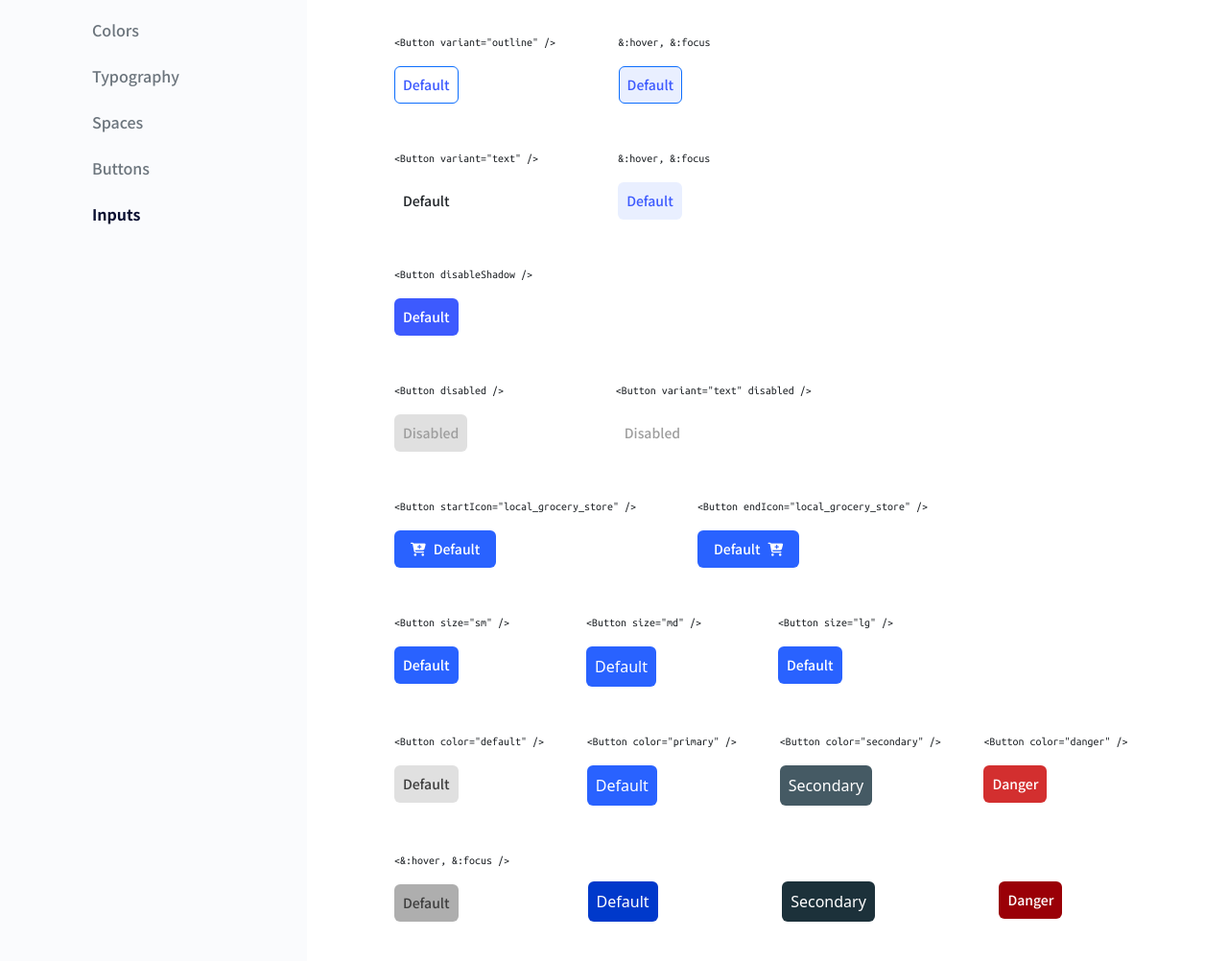
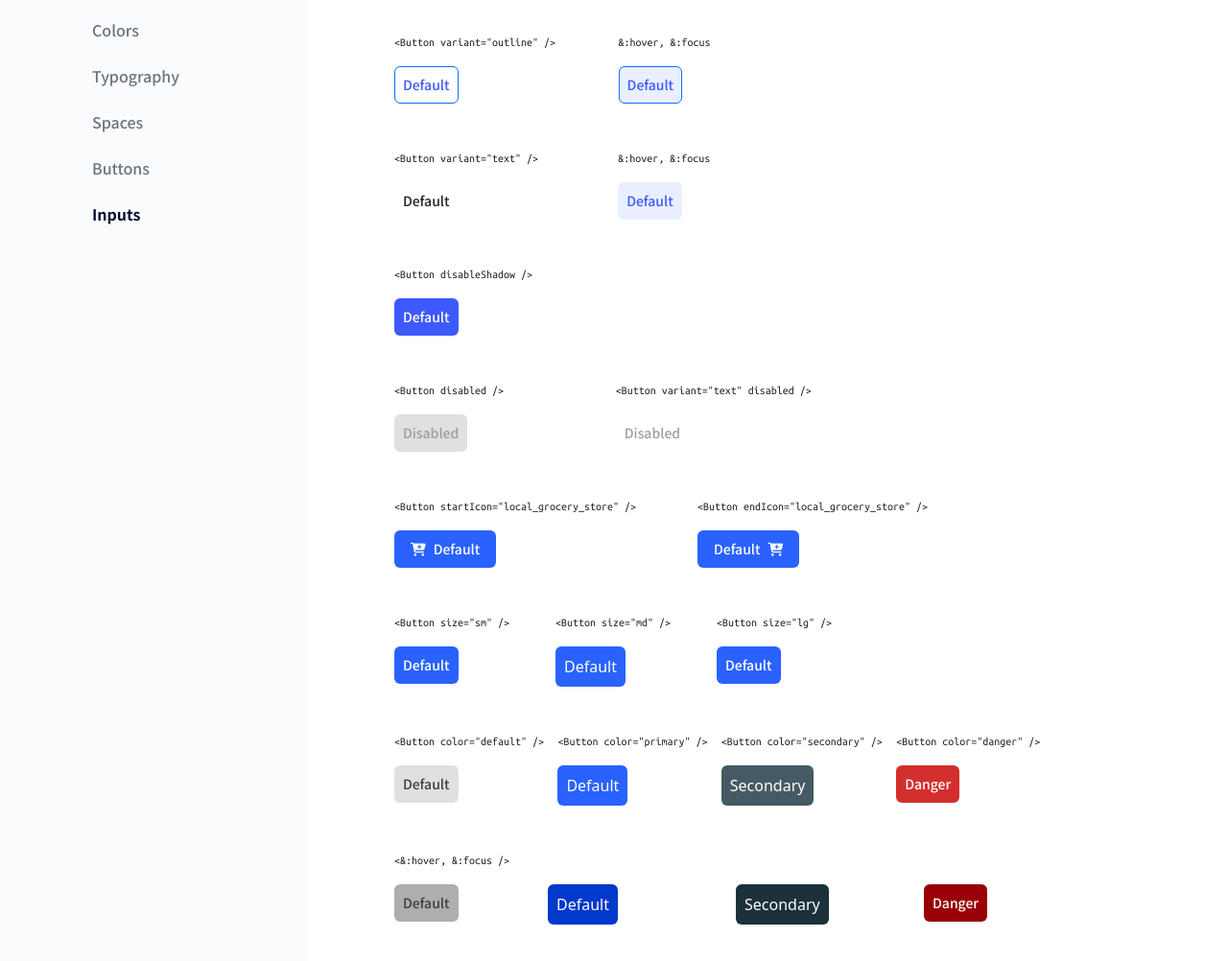
Before and after one commit to Sotun-1010/Button-component-page, a plain HTML site: page index.html in a window 1280 px wide. Shown: the part 192-1194 px from the top of the page at 96% size. Drawn offline with nearby package versions, Linux system fonts and the light colour scheme.

Commit message:
updated readme, added screenshot, also modified the css and html files

```diff
--- a/index.css
+++ b/index.css
@@ -60,7 +60,7 @@ font-family: 'Ubuntu Mono', monospace; */
 
 
 /* code */
-.code {
+.code, .codes {
     font-family: 'Ubuntu Mono', monospace;
     font-size: 12px;
     font-weight: 400;
@@ -146,7 +146,7 @@ font-family: 'Ubuntu Mono', monospace; */
 
 /* group 7 */
 .group-7 {
-    gap: 5rem;
+    gap: 3rem;
 }
 
 .group-7 .left-btn button {
@@ -163,7 +163,7 @@ font-family: 'Ubuntu Mono', monospace; */
 
 /* group 8 */
 .group-8 {
-    gap: 2.8rem;
+    gap: .9rem;
 }
 
 .group-8 .left-btn button {
@@ -185,7 +185,11 @@ font-family: 'Ubuntu Mono', monospace; */
 
 /* group 9 */
 .group-9 {
-    gap: 5.1rem;
+    gap: 2.5rem;
+}
+
+.group-9 .codes {
+    opacity: 0;
 }
 
 .group-9 .left-btn button {
@@ -195,15 +199,15 @@ font-family: 'Ubuntu Mono', monospace; */
 
 .group-9 .left-middle-btn button {
     background-color: #0039CB;
-    margin-top: 31px;
+    /* margin-top: 31px; */
 }
 
 .group-9 .right-middle-btn button {
     background-color: #1C313A;
-    margin-top: 31px;
+    /* margin-top: 31px; */
 }
 
 .group-9 .right-btn button {
     background-color: #9A0007;
-    margin-top: 31px;
+    /* margin-top: 31px; */
 }
--- a/index.html
+++ b/index.html
@@ -118,7 +118,7 @@
     </div>
 
     <!-- Group 8 -->
-    <div class="group-8 d-sm-flex mb-5">
+    <div class="group-8 d-lg-flex mb-5">
       <div class="left-btn">
         <p class="code">&lt;Button color="default" /&gt;</p>
         <button class="btn p-2">Default</button>
@@ -141,21 +141,24 @@
     </div>
 
     <!-- group 9 -->
-    <div class="group-9 d-sm-flex mb-5">
+    <div class="group-9 d-lg-flex mb-5">
       <div class="left-btn">
         <p class="code">&lt;&:hover, &:focus /&gt;</p>
         <button class="btn p-2">Default</button>
       </div>
 
       <div class="left-middle-btn">
+         <p class="codes">&lt;Button color="default" /&gt;</p>
         <button class="btn p-2 text-white me-5">Default</button>
       </div>
 
       <div class="right-middle-btn">
+        <p class="codes">&lt;Button color="default" /&gt;</p>
         <button class="btn p-2 text-white me-5">Secondary</button>
       </div>
 
       <div class="right-btn">
+        <p class="codes">&lt;Button color="default" /&gt;</p>
         <button class="btn p-2 text-white">Danger</button>
       </div>
     </div>
```
Also changed, not shown: buttonscreenshot.png (added), 1 other file.
